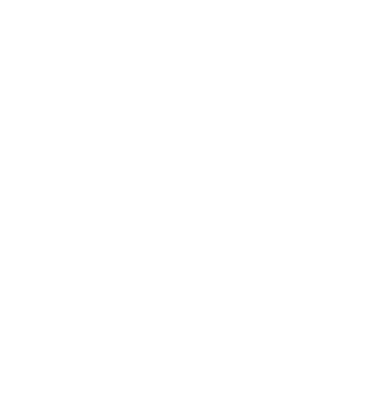
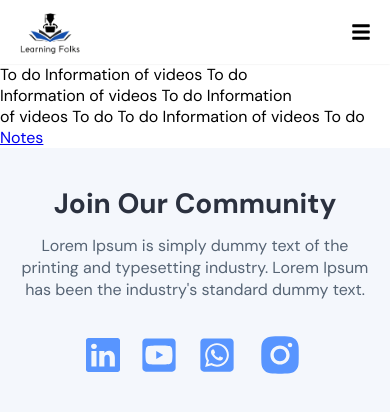
Before and after one commit to GautamChopra467/LearningFolks, a React (Create React App) app in the folder frontend/: page / in a window 390 px wide. Before the commit this address had no page. Shown: the top 412 px of the page. Built offline with nearby package versions, Linux system fonts and the light colour scheme.

Commit message:
5th Commit by Gautam Chopra "home banners"

```diff
--- a/frontend/src/App.js
+++ b/frontend/src/App.js
@@ -2,6 +2,7 @@
 import { Route, Routes, BrowserRouter } from "react-router-dom";
 import EmailVerify from "./pages/user/EmailVerify";
 import ForgotPassword from "./pages/user/ForgotPassword";
+import Home from "./pages/user/Home";
 import Login from "./pages/user/Login";
 import OTPVerify from "./pages/user/OTPVerify";
 import SignUp from "./pages/user/SignUp";
@@ -11,10 +12,11 @@
   return (
     <BrowserRouter>
       <Routes>
+        <Route exact path="/" element={<Home />} />
         <Route exact path="/signup" element={<SignUp />} />
         <Route exact path="/login" element={<Login />} />
         <Route exact path="/emailverify/:type" element={<EmailVerify />} />
-        <Route exact path="/otpverify" element={<OTPVerify />} />
+        <Route exact path="/otpverify/:email/:type" element={<OTPVerify />} />
         <Route exact path="/forgotpassword" element={<ForgotPassword />} />
 
       </Routes>
--- /dev/null
+++ b/frontend/src/components/user/css/HomeBanner3Styles.css
@@ -0,0 +1,157 @@
+.main_container_homebanner3 {
+  width: 100%;
+  padding: 60px 40px;
+  display: flex;
+  flex-direction: column;
+  align-items: center;
+  justify-content: center;
+  grid-gap: 20px;
+  background-color: var(--background-secondary);
+}
+
+.top_section_homebanner3 {
+  width: 100%;
+  display: flex;
+  flex-direction: column;
+  align-items: center;
+  justify-content: center;
+  grid-gap: 15px;
+}
+
+.top_section_homebanner3 h2 {
+  font-weight: 800;
+  font-size: 38px;
+  line-height: 133.5%;
+  text-align: center;
+  color: var(--primary-dark);
+}
+
+.top_section_homebanner3 p {
+  width: 55%;
+  font-weight: 400;
+  font-size: 18px;
+  line-height: 27px;
+  text-align: center;
+  color: var(--para-color);
+}
+
+.bottom_section_homebanner3 {
+  width: 100%;
+  display: flex;
+  align-items: center;
+  justify-content: center;
+  grid-gap: 35px;
+  padding: 20px 0 0 0;
+}
+
+.bottom_section_homebanner3 a {
+  text-decoration: none;
+}
+
+.icon1_homebanner3 {
+  font-size: 50px;
+  color: var(--primary-color);
+  transition: 0.2s all ease;
+}
+
+.icon1_homebanner3:hover,
+.icon2_homebanner3:hover,
+.icon3_homebanner3:hover,
+.icon4_homebanner3:hover {
+  color: var(--primary-light);
+}
+
+.icon2_homebanner3 {
+  font-size: 56px;
+  color: var(--primary-color);
+}
+
+.icon3_homebanner3 {
+  font-size: 56px;
+  color: var(--primary-color);
+}
+
+.icon4_homebanner3 {
+  font-size: 66px;
+  color: var(--primary-color);
+}
+
+@media screen and (max-width: 800px) {
+    .main_container_homebanner3 {
+        padding: 50px 30px;
+      }
+
+  .top_section_homebanner3 h2 {
+    font-size: 32px;
+    line-height: 123.5%;
+  }
+
+  .top_section_homebanner3 p {
+    width: 90%;
+    font-size: 16px;
+    line-height: 25px;
+  }
+
+  .bottom_section_homebanner3 {
+    grid-gap: 30px;
+  }
+
+
+  .icon1_homebanner3 {
+    font-size: 42px;
+  }
+
+  .icon2_homebanner3 {
+    font-size: 46px;
+  }
+
+  .icon3_homebanner3 {
+    font-size: 46px;
+  }
+
+  .icon4_homebanner3 {
+    font-size: 56px;
+  }
+}
+
+@media screen and (max-width: 390px) {
+    .main_container_homebanner3 {
+        padding: 40px 20px;
+
+        grid-gap: 15px;
+      }
+
+
+    .top_section_homebanner3 h2 {
+        font-size: 28px;
+        line-height: 113.5%;
+      }
+
+      .top_section_homebanner3 p {
+        width: 100%;
+        font-size: 16px;
+        line-height: 22px;
+      }
+
+      .bottom_section_homebanner3 {
+        grid-gap: 20px;
+        padding: 15px 0 0 0;
+      }
+
+
+      .icon1_homebanner3 {
+        font-size: 34px;
+      }
+
+      .icon2_homebanner3 {
+        font-size: 38px;
+      }
+
+      .icon3_homebanner3 {
+        font-size: 38px;
+      }
+
+      .icon4_homebanner3 {
+        font-size: 48px;
+      }
+}
--- /dev/null
+++ b/frontend/src/components/user/jsx/HomeBanner2.jsx
@@ -0,0 +1,29 @@
+import React from 'react';
+import { Link } from 'react-router-dom';
+import "../css/HomeBanner2Styles.css";
+
+// import { Swiper, SwiperSlide } from "swiper/react";
+// import "swiper/css";
+// import "swiper/css/navigation";
+// import { Navigation } from "swiper";
+
+
+const HomeBanner2 = () => {
+  return (
+    <div>
+      <div className='main_container_homebanner2'>
+        <div className='top_section_homebanner2'>
+
+        </div>
+
+        <div className='top_section_homebanner2'>
+            <p>To do Information of videos To do <br></br>Information of videos To do Information <br></br>of videos To do To do Information of videos To do</p>
+
+            <Link to="/" className='btn_primary_homebanner2'>Notes</Link>
+        </div>
+      </div>
+    </div>
+  )
+}
+
+export default HomeBanner2
--- /dev/null
+++ b/frontend/src/components/user/jsx/HomeBanner3.jsx
@@ -0,0 +1,30 @@
+import React from 'react';
+import { BsLinkedin } from 'react-icons/bs';
+import "../css/HomeBanner3Styles.css";
+import { FaWhatsappSquare, FaYoutubeSquare } from 'react-icons/fa';
+import { AiFillInstagram } from 'react-icons/ai';
+
+const HomeBanner3 = () => {
+  return (
+    <div>
+      <div className='main_container_homebanner3'>
+        <div className='top_section_homebanner3'>
+            <h2>Join Our Community</h2>
+            <p>Lorem Ipsum is simply dummy text of the printing and typesetting industry. Lorem Ipsum has been the industry's standard dummy text.</p>
+        </div>
+
+        <div className='bottom_section_homebanner3'>
+            <a href='https://react-icons.github.io/react-icons/search?q=linke'><BsLinkedin className='icon1_homebanner3' /></a>
+
+            <a href='https://react-icons.github.io/react-icons/search?q=linke'><FaYoutubeSquare className='icon2_homebanner3' /></a>
+
+            <a href='https://react-icons.github.io/react-icons/search?q=linke'><FaWhatsappSquare className='icon3_homebanner3' /></a>
+
+            <a href='https://react-icons.github.io/react-icons/search?q=linke'><AiFillInstagram className='icon4_homebanner3' /></a>
+        </div>
+      </div>
+    </div>
+  )
+}
+
+export default HomeBanner3
--- /dev/null
+++ b/frontend/src/pages/user/Home.jsx
@@ -0,0 +1,16 @@
+import React from 'react'
+import Header from '../../components/user/jsx/Header'
+import HomeBanner2 from '../../components/user/jsx/HomeBanner2'
+import HomeBanner3 from '../../components/user/jsx/HomeBanner3'
+
+const Home = () => {
+  return (
+    <div>
+      <Header />
+      <HomeBanner2 />
+      <HomeBanner3 />
+    </div>
+  )
+}
+
+export default Home
```
Also changed, not shown: frontend/src/components/user/css/HomeBanner2Styles.css (added).
